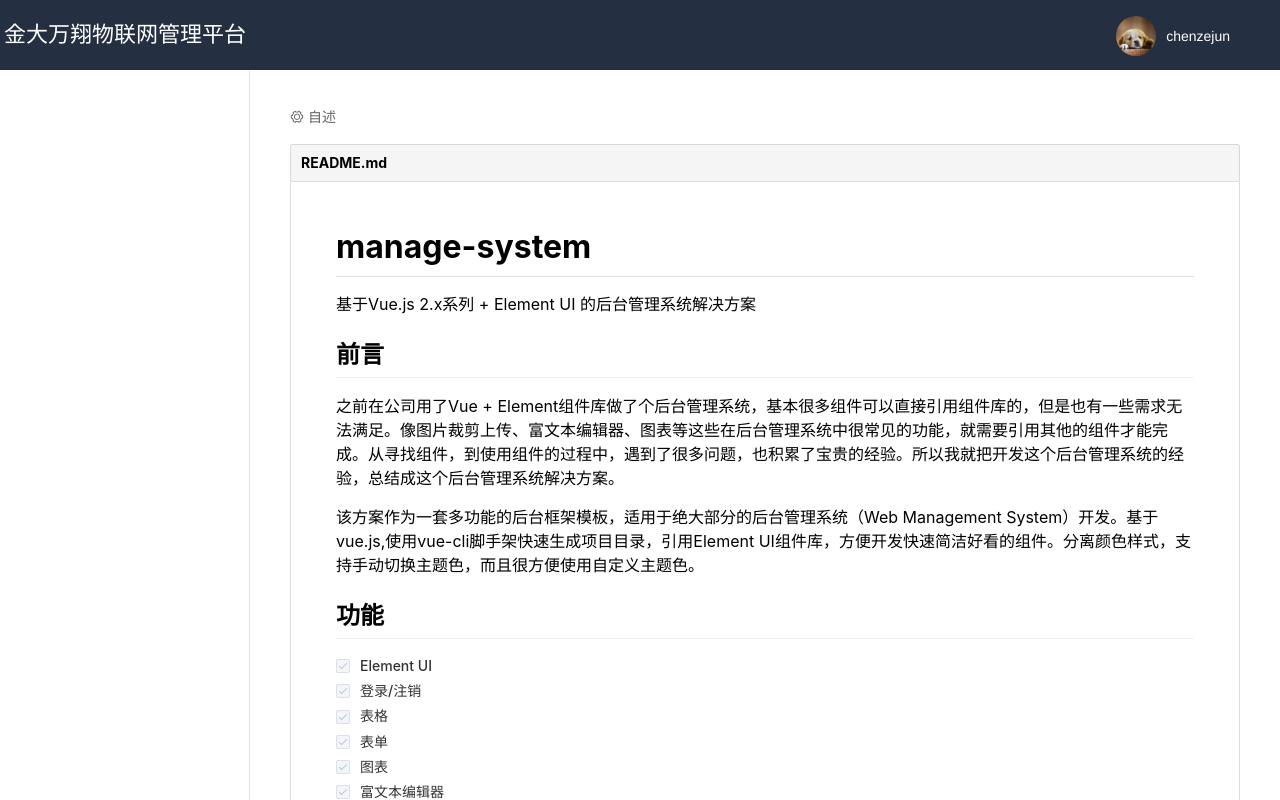
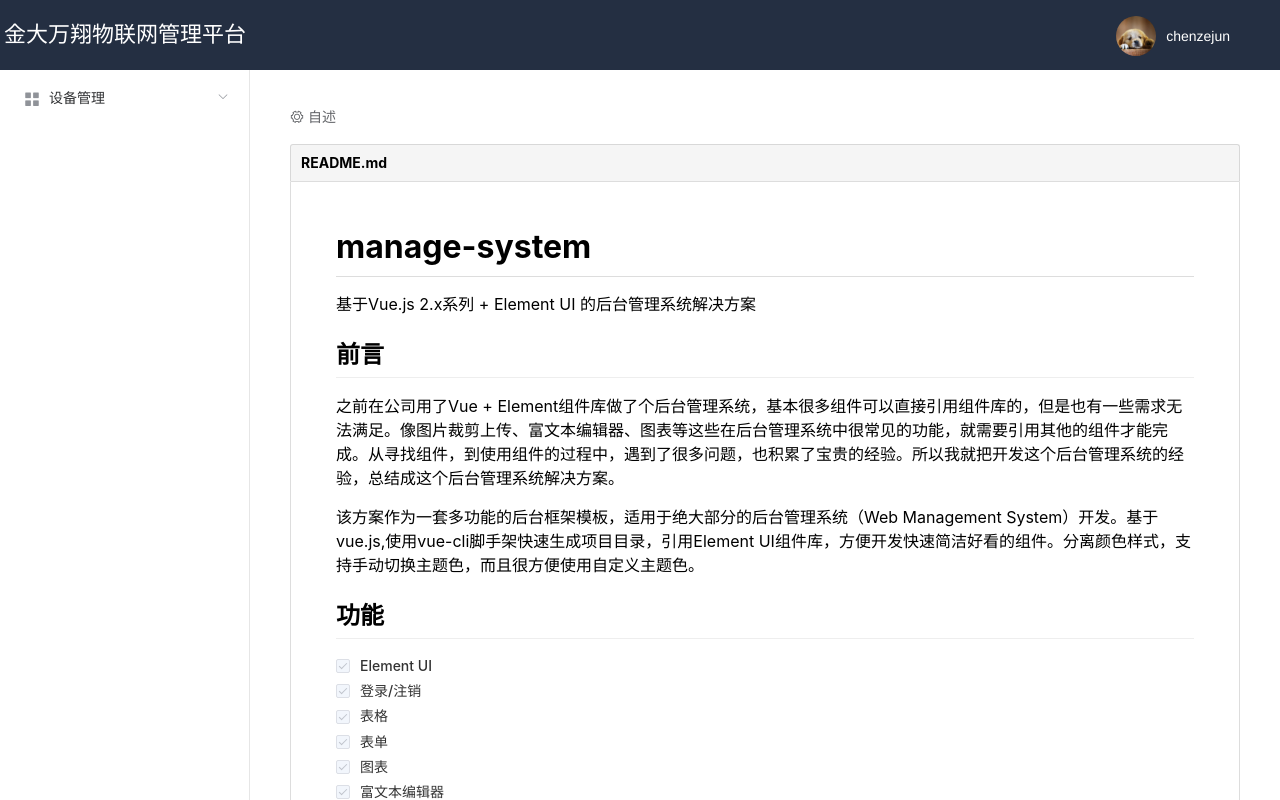
Before and after one commit to jackchen810/yun-wulian-vue, a Vue app: page /#/readme in a window 1280 px wide. Built offline with nearby package versions, Linux system fonts and the light colour scheme.

Commit message:
chenzejun 20181007 update

```diff
--- a/src/components/common/Sidebar.vue
+++ b/src/components/common/Sidebar.vue
@@ -1,6 +1,6 @@
 <template>
     <div class="sidebar">
-        <el-menu :default-active="onRoutes" class="el-menu-vertical-demo" theme="dark" unique-opened router>
+        <el-menu :default-active="onRoutes" class="el-menu-vertical-demo" @select="handleSelect" theme="dark" unique-opened router>
             <template v-for="item in items">
                 <template v-if="item.subs">
                     <el-submenu :index="item.index">
@@ -25,40 +25,32 @@
         data: function() {
             return {
                 user_type:1,  //0:管理员, 1:用户
-                items:[],
-                items_admin:[
+                current_index:'',
+                items:[
                     {
                         icon: 'el-icon-menu',
                         index: '1',
                         title: '设备管理',
                         subs: [
                             {
-                                index: '/basetable',
-                                title: '津西高级氧化设备'
+                                index: '/basetable?device_name=jinxi_1&channel_name=C1_D1&display_name=津西1号高级氧化设备',
+                                title: '津西高级氧化1#设备'
+                            },
+                            {
+                                index: '/basetable?device_name=jinxi_2&channel_name=C2_D1&display_name=津西2号高级氧化设备',
+                                title: '津西高级氧化2#设备'
+                            },
+                            {
+                                index: '/basetable?device_name=jinxi_3&channel_name=C3_D1&display_name=津西3号高级氧化设备',
+                                title: '津西高级氧化3#设备'
                             },
                         ]
                     },
                 ],
-                items_user:[
-                ],
-                items_common: [
-                ]
             }
         },
         created: function(){
             this.user_type = localStorage.getItem('user_type');  //管理员或用户
-
-            if (this.user_type == 0){
-                this.items = this.items_admin.concat(this.items_common);
-            }
-            else{
-                this.items = this.items_user.concat(this.items_common);
-            }
-
-            //安照index 排序
-            this.items  = this.items.sort( function sortId(a,b){
-                return a.index-b.index;
-            });
 
         },
         computed:{
@@ -70,6 +62,14 @@
         methods:{
             getUser: function(){
                 var self = this;
+            },
+            handleSelect: function(key, keyPath) {
+                //console.log('1113', key, this.current_index);
+                if (this.current_index != key) {
+                    this.current_index = key;
+                    this.$router.replace(key);
+                    this.$router.go(0);
+                }
             },
         },
         mounted: function(){
--- a/src/components/page/BaseTable.vue
+++ b/src/components/page/BaseTable.vue
@@ -52,7 +52,12 @@
                 device_name: 'jinxi_1',
                 channel_name: 'C1_D1',
 
-                system_setup_list:[{"project_name":"津西钢铁脱销项目","device_local":"津西","device_name":"津西1#高级氧化设备","device_run_status":"运行","device_link_status":"正常"}],
+                system_setup_list:[{
+                    "project_name":"津西钢铁脱销项目",
+                    "device_local":"津西",
+                    "device_name":"津西1号高级氧化设备",
+                    "device_run_status":"运行",
+                    "device_link_status":"正常"}],
                 listData:[],
 
                 pageTotal:1,
@@ -62,6 +67,12 @@
             }
         },
         created: function(){
+            //console.log('2222', this.$route.query);
+            if (typeof(this.$route.query.device_name) != "undefined") {
+                this.device_name = this.$route.query.device_name;
+                this.channel_name = this.$route.query.channel_name;
+                this.system_setup_list[0].device_name = this.$route.query.display_name;
+            }
             this.getData(1, this.page_size);
         },
         methods: {
```
